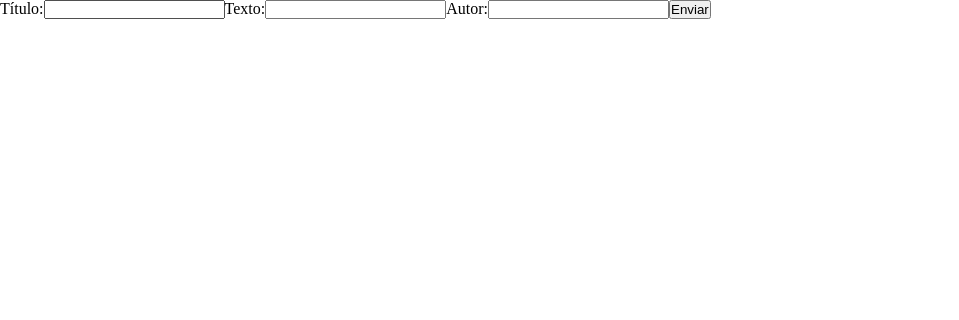
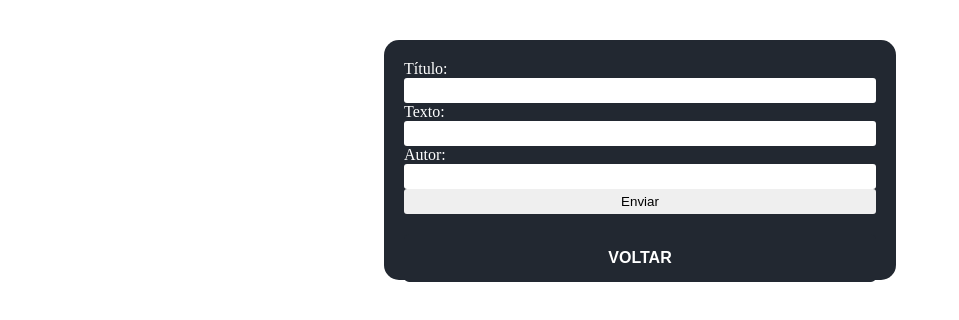
Before and after one commit to RafaelClaudio7/study-next-ts, a Next.js app: page /add in a window 1280 px wide. Shown: the top 320 px of the page, without its empty margins (0-959 px from the left). Built offline with nearby package versions, Linux system fonts and the light colour scheme.

Commit message:
Adição de postagens dinamica

```diff
--- a/package.json
+++ b/package.json
@@ -14,6 +14,7 @@
     "@types/react": "18.0.26",
     "@types/react-dom": "18.0.10",
     "@types/styled-components": "^5.1.26",
+    "axios": "^1.2.1",
     "eslint": "8.30.0",
     "eslint-config-next": "13.1.1",
     "next": "13.1.1",
--- a/pages/add.tsx
+++ b/pages/add.tsx
@@ -1,17 +1,29 @@
-import React from 'react';
+import React, { useState } from 'react';
+import axios from 'axios';
+import Link from 'next/link';
 
 export default function AddPost() {
+  const [formData, setFormData] = useState({});
+
+  function handleSubmit(): void {
+    axios.post("http://127.0.0.1:7000/api/posts",formData);
+  }
+
   return (
     <>
+    <div className="container">
     <form action="">
         <label htmlFor="title">Título:</label>
-        <input type="text" name="title" id="title" />
+        <input type="text" name="title" id="title" onChange={(e) => setFormData({...formData, title: e.target.value})}/>
         <label htmlFor="body">Texto:</label>
-        <input type="text" name="body" id="body" />
+        <input type="text" name="body" id="body" onChange={(e) => setFormData({...formData, body: e.target.value})}/>
         <label htmlFor="body">Autor:</label>
-        <input type="text" name="author" id="author" />
-        <input type="submit" value="Enviar" />
+        <input type="text" name="author" id="author" onChange={(e) => setFormData({...formData, author: e.target.value})}/>
+        <input type="submit" value="Enviar" onClick={handleSubmit}/>
+        <Link href="/" className='lnk'>Voltar</Link>
+
     </form>
+    </div>
     </>
   )
 }
--- a/styles/globals.css
+++ b/styles/globals.css
@@ -3,3 +3,49 @@
   padding: 0;
   margin: 0;
 }
+
+.container {
+  display: flex;
+  height: 92vh;
+  flex-direction: column;
+  align-items: center;
+}
+
+.lnk{
+  text-decoration: none;
+  background-color: #222831;
+  color: #fff;
+  border-radius: 5px;
+  padding: 15px;
+  display: flex;
+  justify-content: center;
+  text-transform: uppercase;
+  font-weight: bold;
+  font-family: sans-serif;
+}
+
+.lnk:hover {
+  background-color: #161a20;
+}
+
+form {
+  display: flex;
+  flex-direction: column;
+  background-color: #222831;
+  margin-top: 40px;
+  height: 30vh;
+  width: 40vw;
+  color: white;
+  border-radius: 15px;
+  padding: 20px;
+}
+
+input {
+  border: none;
+  padding: 5px;
+  border-radius: 3px;
+}
+
+a {
+  margin-top: 20px;
+}
```
Also changed, not shown: pages/index.tsx (+6 -8 lines), 1 other file (tests, documents, lock files or other folders).
